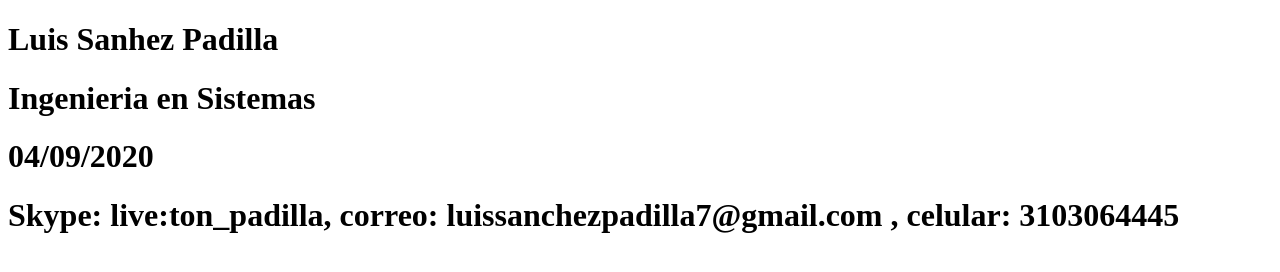
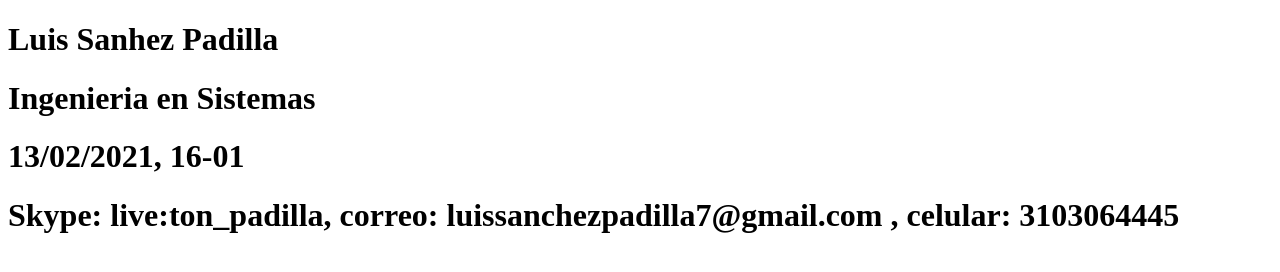
Before and after one commit to 08luis/DSW-LuisSanchez, a plain HTML site: page index.html in a window 1280 px wide. Drawn offline with Linux system fonts and the light colour scheme.

Commit message:
Update index.html
Perfil actualizado

```diff
--- a/index.html
+++ b/index.html
@@ -8,7 +8,7 @@
 <body>
     <h1> Luis Sanhez Padilla</h1>
     <h1> Ingenieria en Sistemas </h1>
-    <h1>04/09/2020</h1>
+    <h1>13/02/2021, 16-01</h1>
     <h1> Skype: live:ton_padilla, correo: luissanchezpadilla7@gmail.com , celular: 3103064445</h1>
 
 </body>
```
